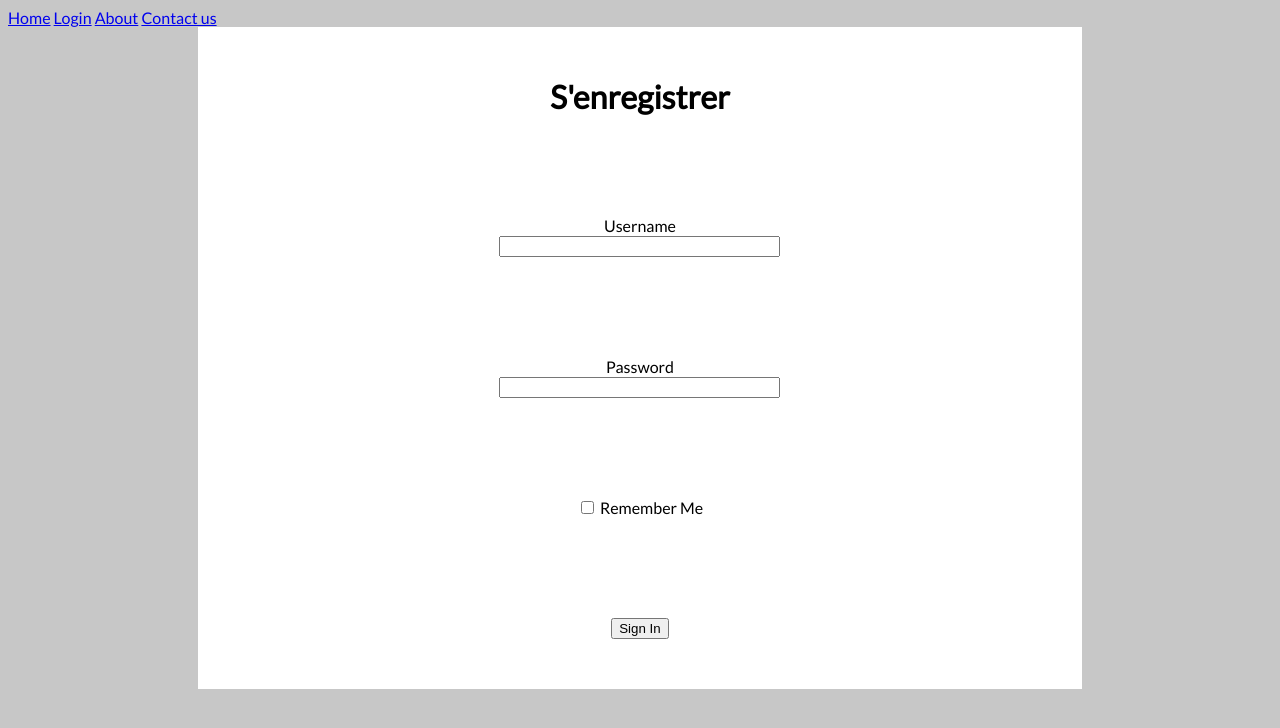
After one commit to Hatchum/Site-Internet-Flask, a Flask app: page /login/ in a window 1280 px wide. The commit adds this page. Shown: the top 728 px of the page. Run offline with Flask 2, Linux system fonts and the light colour scheme.

```diff
--- a/app/__init__.py
+++ b/app/__init__.py
@@ -2,8 +2,12 @@
 
 from flask import Flask
 from config import Config
+from flask_sqlalchemy import SQLAlchemy
+from flask_migrate import Migrate
 
 app = Flask(__name__)
 app.config.from_object(Config)
+db = SQLAlchemy(app)
+migrate = Migrate(app, db)
 
-from app import routes
+from app import routes, models
--- /dev/null
+++ b/app/forms.py
@@ -0,0 +1,12 @@
+# app/forms.py
+
+from flask_wtf import FlaskForm
+from wtforms import StringField, PasswordField, BooleanField, SubmitField
+from wtforms.validators import DataRequired
+
+
+class LoginForm(FlaskForm):
+    username = StringField('Username', validators=[DataRequired()])
+    password = PasswordField('Password', validators=[DataRequired()])
+    remember_me = BooleanField('Remember Me')
+    submit = SubmitField('Sign In')
--- a/app/routes.py
+++ b/app/routes.py
@@ -1,7 +1,8 @@
 # app/routes.py
 
-from flask import request, render_template
+from flask import request, render_template, flash, redirect, url_for
 from app import app
+from app.forms import LoginForm
 
 
 @app.route('/', methods=['GET'])
@@ -11,10 +12,14 @@ def home_page():
     return render_template("homepage.html", url=request.host)
 
 
-@app.route('/user/', methods=['GET'])
-@app.route('/user/<name>', methods=['GET'])
-def user_page(name="Invite"):
-    return render_template("user.html", name=name)
+@app.route('/login/', methods=['GET', 'POST'])
+def login_page():
+    form = LoginForm()
+    if form.validate_on_submit():
+        flash('Connexion envoyée pour l\'utilisateur {}, remember_me={}'.format(
+            form.username.data, form.remember_me.data))
+        return redirect(url_for('home_page'))
+    return render_template("login.html", form=form)
 
 
 @app.route('/about/', methods=['GET'])
@@ -25,3 +30,9 @@ def about_page():
 @app.route('/contact-us/', methods=['GET'])
 def contact_page():
     return render_template("contact-us.html")
+
+
+@app.route('/user/', methods=['GET'])
+@app.route('/user/<name>', methods=['GET'])
+def user_page(name="Invite"):
+    return render_template("user.html", name=name)
--- a/app/templates/base.html
+++ b/app/templates/base.html
@@ -8,6 +8,21 @@
         <link rel="stylesheet" type="text/css" href="{{ url_for('static', filename='css/style.css') }}">
     </head>
     <body>
+        <div>
+            <a href="{{ url_for('home_page') }}">Home</a>
+            <a href="{{ url_for('login_page') }}">Login</a>
+            <a href="{{ url_for('about_page') }}">About</a>
+            <a href="{{ url_for('contact_page') }}">Contact us</a>
+        </div>
+        {% with messages = get_flashed_messages() %}
+            {% if messages %}
+                <ul>
+                    {% for message in messages %}
+                        <li>{{ message }}</li>
+                    {% endfor %}
+                </ul>
+            {% endif %}
+        {% endwith %}
         {% block content %}{% endblock %}
     </body>
 </html>
--- /dev/null
+++ b/app/templates/login.html
@@ -0,0 +1,28 @@
+{# app/templates/login.html #}
+
+{% extends 'base.html' %}
+
+{% block title %}Login{% endblock %}
+
+{% block content %}
+    <h1>S'enregistrer</h1>
+    <form action="" method="post" novalidate>
+        {{ form.hidden_tag() }}
+        <p>
+            {{ form.username.label }}<br>
+            {{ form.username(size=32) }}<br>
+            {% for error in form.username.errors %}
+                <span style="color: red;">[{{ error }}]</span>
+            {% endfor %}
+        </p>
+        <p>
+            {{ form.password.label }}<br>
+            {{ form.password(size=32) }}<br>
+            {% for error in form.password.errors %}
+                <span style="color: red;">[{{ error }}]</span>
+            {% endfor %}
+        </p>
+        <p>{{ form.remember_me() }} {{ form.remember_me.label }}</p>
+        <p>{{ form.submit() }}</p>
+    </form>
+{% endblock %}
--- a/config.py
+++ b/config.py
@@ -1,8 +1,11 @@
 # app/config.py
 
 import os
+basedir = os.path.abspath(os.path.dirname(__file__))
 
 
 class Config(object):
+    DEBUG = True
     SECRET_KEY = os.environ.get('SECRET_KEY') or 'you-will-never-guess'
-    DEBUG = True
+    SQLALCHEMY_DATABASE_URI = os.environ.get('DATABASE_URL') or 'sqlite:///' + os.path.join(basedir, 'app.db')
+    SQLALCHEMY_TRACK_MODIFICATIONS = False
```
Also changed, not shown: app/models.py (added, +13 -0 lines), README.md.
